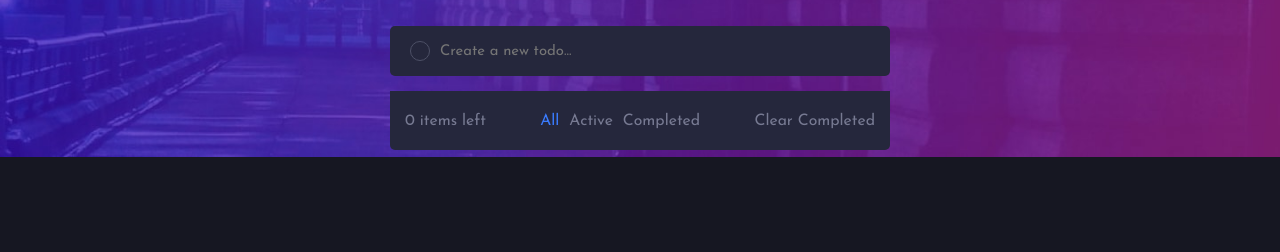
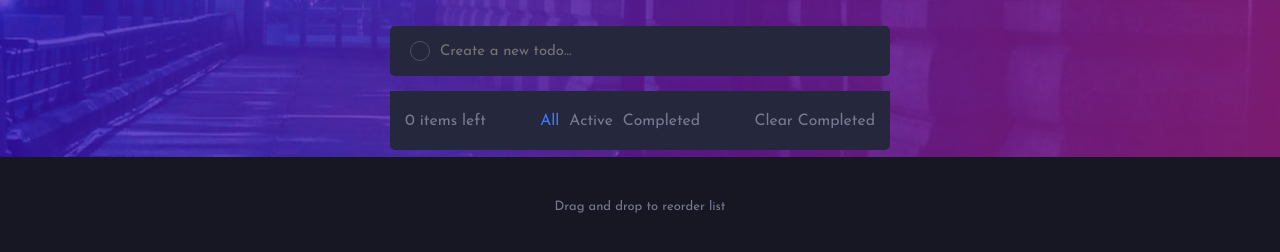
Before and after one commit to Abdirashid-dv/TodoApp, a plain HTML site: page index.html in a window 1280 px wide. Shown: the part 110-362 px from the top of the page. Drawn offline with nearby package versions, Linux system fonts and the light colour scheme.

Commit message:
added footer text

```diff
--- a/index.html
+++ b/index.html
@@ -58,15 +58,12 @@
         </div>
       </div>
     </div>
+
+    <div class="footer">
+      <p>Drag and drop to reorder list</p>
+    </div>
   </main>
 
-
-
-  <!-- <div class="attribution">
-    Challenge by <a href="https://www.frontendmentor.io?ref=challenge" target="_blank">Frontend Mentor</a>.
-    Coded by <a href="#">Your Name Here</a>.
-  </div> -->
-  <!-- jsDelivr :: Sortable :: Latest (https://www.jsdelivr.com/package/npm/sortablejs) -->
   <script src="https://cdn.jsdelivr.net/npm/sortablejs@latest/Sortable.min.js"></script>
   <script src="script.js"></script>
 
--- a/styles.css
+++ b/styles.css
@@ -197,6 +197,13 @@ ul li.hidden {
     display: none;
 }
 
+.footer p {
+    text-align: center;
+    color: var(--Dark-Grayish-Blue);
+    font-size: small;
+    margin-top: 50px;
+}
+
 /* THEME */
 .backgroundToggle {
     background-image: url("./images/bg-desktop-light.jpg");
```
